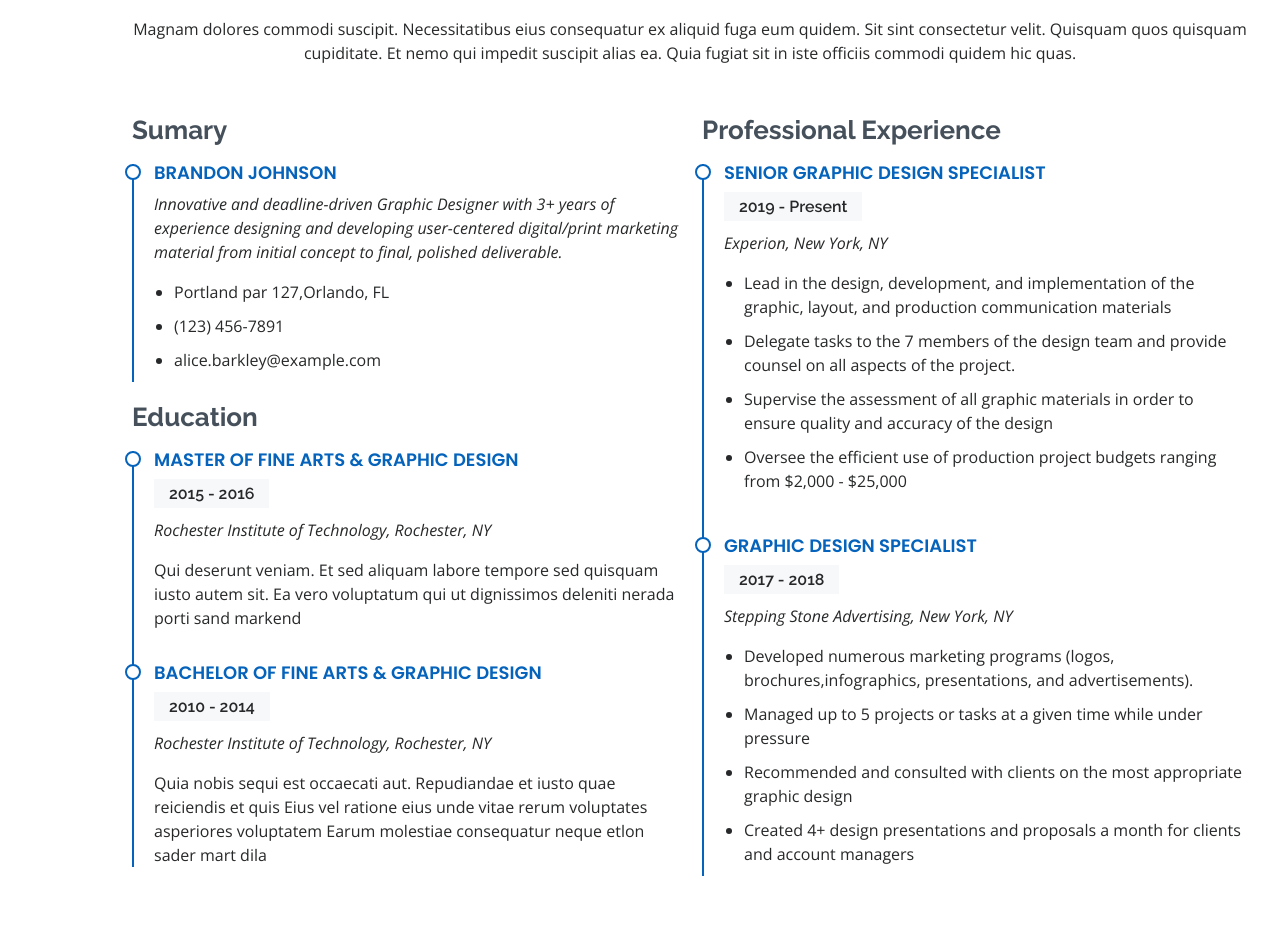
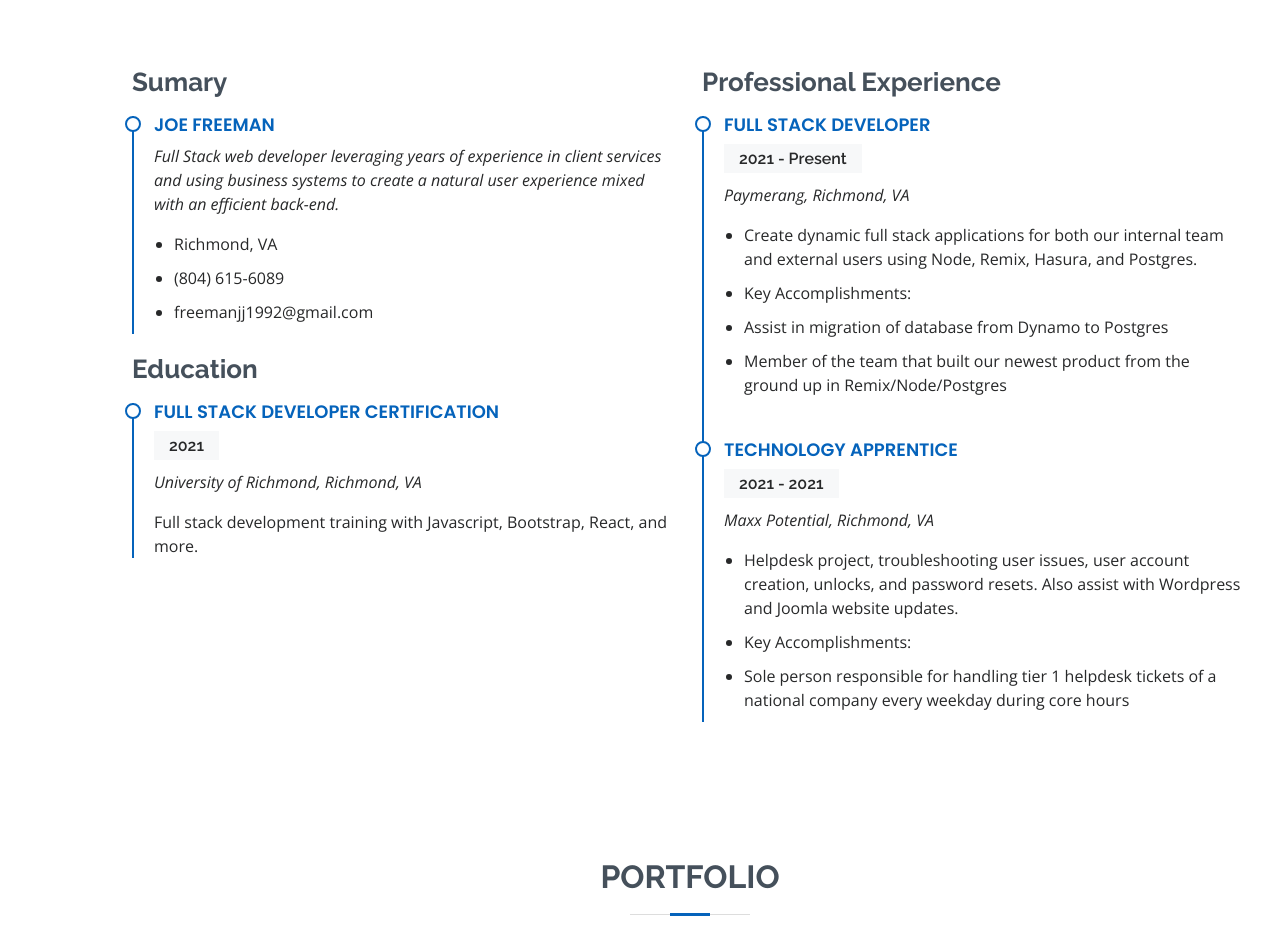
Before and after one commit to GitOffMyFarm/NewPortfolio, a plain HTML site: page index.html in a window 1280 px wide. Shown: the part 1868-2797 px from the top of the page. Drawn offline with nearby package versions, Linux system fonts and the light colour scheme.

Commit message:
Update resume

```diff
--- a/index.html
+++ b/index.html
@@ -169,58 +169,50 @@
 
         <div class="section-title">
           <h2>Resume</h2>
-          <p>Magnam dolores commodi suscipit. Necessitatibus eius consequatur ex aliquid fuga eum quidem. Sit sint consectetur velit. Quisquam quos quisquam cupiditate. Et nemo qui impedit suscipit alias ea. Quia fugiat sit in iste officiis commodi quidem hic quas.</p>
         </div>
 
         <div class="row">
           <div class="col-lg-6">
             <h3 class="resume-title">Sumary</h3>
             <div class="resume-item pb-0">
-              <h4>Brandon Johnson</h4>
-              <p><em>Innovative and deadline-driven Graphic Designer with 3+ years of experience designing and developing user-centered digital/print marketing material from initial concept to final, polished deliverable.</em></p>
+              <h4>Joe Freeman</h4>
+              <p><em>Full Stack web developer leveraging years of experience in client services and using business systems to create a natural user experience mixed with an efficient back-end.</em></p>
               <ul>
-                <li>Portland par 127,Orlando, FL</li>
-                <li>(123) 456-7891</li>
-                <li>alice.barkley@example.com</li>
+                <li>Richmond, VA</li>
+                <li>(804) 615-6089</li>
+                <li>freemanjj1992@gmail.com</li>
               </ul>
             </div>
 
             <h3 class="resume-title">Education</h3>
             <div class="resume-item">
-              <h4>Master of Fine Arts &amp; Graphic Design</h4>
-              <h5>2015 - 2016</h5>
-              <p><em>Rochester Institute of Technology, Rochester, NY</em></p>
-              <p>Qui deserunt veniam. Et sed aliquam labore tempore sed quisquam iusto autem sit. Ea vero voluptatum qui ut dignissimos deleniti nerada porti sand markend</p>
-            </div>
-            <div class="resume-item">
-              <h4>Bachelor of Fine Arts &amp; Graphic Design</h4>
-              <h5>2010 - 2014</h5>
-              <p><em>Rochester Institute of Technology, Rochester, NY</em></p>
-              <p>Quia nobis sequi est occaecati aut. Repudiandae et iusto quae reiciendis et quis Eius vel ratione eius unde vitae rerum voluptates asperiores voluptatem Earum molestiae consequatur neque etlon sader mart dila</p>
+              <h4>Full Stack Developer Certification</h4>
+              <h5>2021</h5>
+              <p><em>University of Richmond, Richmond, VA</em></p>
+              <p>Full stack development training with Javascript, Bootstrap, React, and more.</p>
             </div>
           </div>
           <div class="col-lg-6">
             <h3 class="resume-title">Professional Experience</h3>
             <div class="resume-item">
-              <h4>Senior graphic design specialist</h4>
-              <h5>2019 - Present</h5>
-              <p><em>Experion, New York, NY </em></p>
+              <h4>Full Stack Developer</h4>
+              <h5>2021 - Present</h5>
+              <p><em>Paymerang, Richmond, VA </em></p>
               <ul>
-                <li>Lead in the design, development, and implementation of the graphic, layout, and production communication materials</li>
-                <li>Delegate tasks to the 7 members of the design team and provide counsel on all aspects of the project. </li>
-                <li>Supervise the assessment of all graphic materials in order to ensure quality and accuracy of the design</li>
-                <li>Oversee the efficient use of production project budgets ranging from $2,000 - $25,000</li>
+                <li>Create dynamic full stack applications for both our internal team and external users using Node, Remix, Hasura, and Postgres.</li>
+                <li>Key Accomplishments: </li>
+                <li>Assist in migration of database from Dynamo to Postgres</li>
+                <li>Member of the team that built our newest product from the ground up in Remix/Node/Postgres</li>
               </ul>
             </div>
             <div class="resume-item">
-              <h4>Graphic design specialist</h4>
-              <h5>2017 - 2018</h5>
-              <p><em>Stepping Stone Advertising, New York, NY</em></p>
+              <h4>Technology Apprentice</h4>
+              <h5>2021 - 2021</h5>
+              <p><em>Maxx Potential, Richmond, VA</em></p>
               <ul>
-                <li>Developed numerous marketing programs (logos, brochures,infographics, presentations, and advertisements).</li>
-                <li>Managed up to 5 projects or tasks at a given time while under pressure</li>
-                <li>Recommended and consulted with clients on the most appropriate graphic design</li>
-                <li>Created 4+ design presentations and proposals a month for clients and account managers</li>
+                <li>Helpdesk project, troubleshooting user issues, user account creation, unlocks, and password resets. Also assist with Wordpress and Joomla website updates.</li>
+                <li>Key Accomplishments: </li>
+                <li>Sole person responsible for handling tier 1 helpdesk tickets of a national company every weekday during core hours</li>
               </ul>
             </div>
           </div>
@@ -235,18 +227,6 @@
 
         <div class="section-title">
           <h2>Portfolio</h2>
-          <p>Magnam dolores commodi suscipit. Necessitatibus eius consequatur ex aliquid fuga eum quidem. Sit sint consectetur velit. Quisquam quos quisquam cupiditate. Et nemo qui impedit suscipit alias ea. Quia fugiat sit in iste officiis commodi quidem hic quas.</p>
-        </div>
-
-        <div class="row">
-          <div class="col-lg-12 d-flex justify-content-center" data-aos="fade-up" data-aos-delay="100">
-            <ul id="portfolio-flters">
-              <li data-filter="*" class="filter-active">All</li>
-              <li data-filter=".filter-app">App</li>
-              <li data-filter=".filter-card">Card</li>
-              <li data-filter=".filter-web">Web</li>
-            </ul>
-          </div>
         </div>
 
         <div class="row portfolio-container" data-aos="fade-up" data-aos-delay="200">
```
